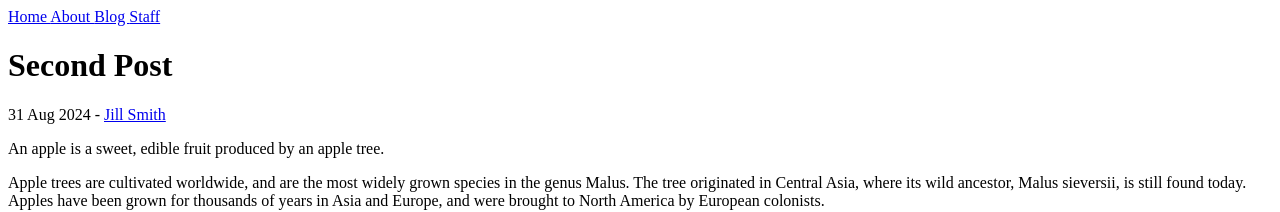
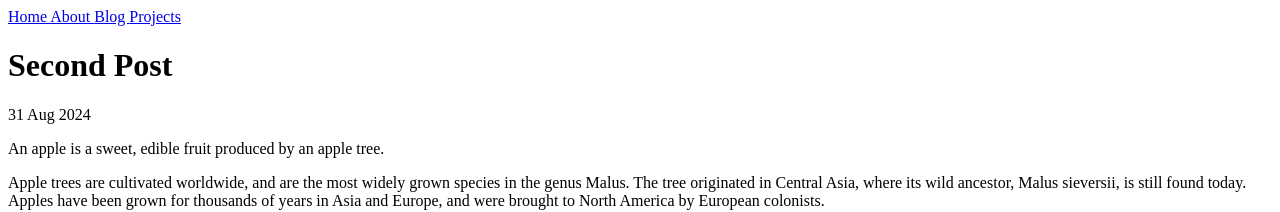
Before and after one commit to SpawnageLoong/rlcj.net, a Jekyll site: the page built from _posts/2024-08-31-second-post.md, in a window 1280 px wide. Shown: the top 212 px of the page. Built offline with Jekyll 4.4.1, drawn with Linux system fonts in a browser that asks for light colours.

Commit message:
Change staff and author pages to projects

```diff
--- a/_config.yml
+++ b/_config.yml
@@ -3,15 +3,15 @@
 baseurl: "/rlcj.net"
 
 collections:
-  authors:
+  projects:
     output: true
 
 defaults:
   - scope:
       path: ""
-      type: "authors"
+      type: "projects"
     values:
-      layout: "author"
+      layout: "project"
   - scope:
       path: ""
       type: "posts"
--- a/_data/navigation.yaml
+++ b/_data/navigation.yaml
@@ -4,5 +4,5 @@
   link: /about.html
 - name: Blog
   link: /blog.html
-- name: Staff
-  link: /staff.html
+- name: Projects
+  link: /projects.html
--- a/_layouts/author.html
+++ b/_layouts/project.html
@@ -8,7 +8,7 @@
 
 <h2>Posts</h2>
 <ul>
-  {% assign filtered_posts = site.posts | where: 'author', page.short_name %}
+  {% assign filtered_posts = site.posts | where: 'project', page.short_name %}
   {% for post in filtered_posts %}
     <li><a href="{{ site.baseurl }}{{ post.url }}">{{ post.title }}</a></li>
   {% endfor %}
```
Also changed, not shown: _posts/2024-08-31-first-post.md (+1 -0 lines), _posts/2024-08-31-second-post.md (+1 -0 lines), _posts/2024-08-31-third-post.md (+1 -0 lines), projects.html (added, +14 -0 lines), staff.html (deleted, +0 -15 lines), _projects/jill.md (renamed from _authors/jill.md), _projects/ted.md (renamed from _authors/ted.md).
